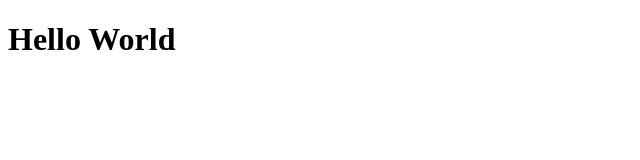
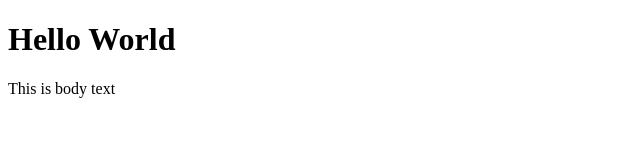
Before and after one commit to Bry-Esc/test-repo, a plain HTML site: page index.html in a window 1280 px wide. Shown: the whole page, without its empty margins (0-640 px from the left). Drawn offline with Linux system fonts and the light colour scheme.

Commit message:
Updated index.html from remote host

```diff
--- a/index.html
+++ b/index.html
@@ -5,5 +5,6 @@
   </head>
   <body>
     <h1>Hello World</h1>
+    <p>This is body text</p>
   </body>
 </html>
```
